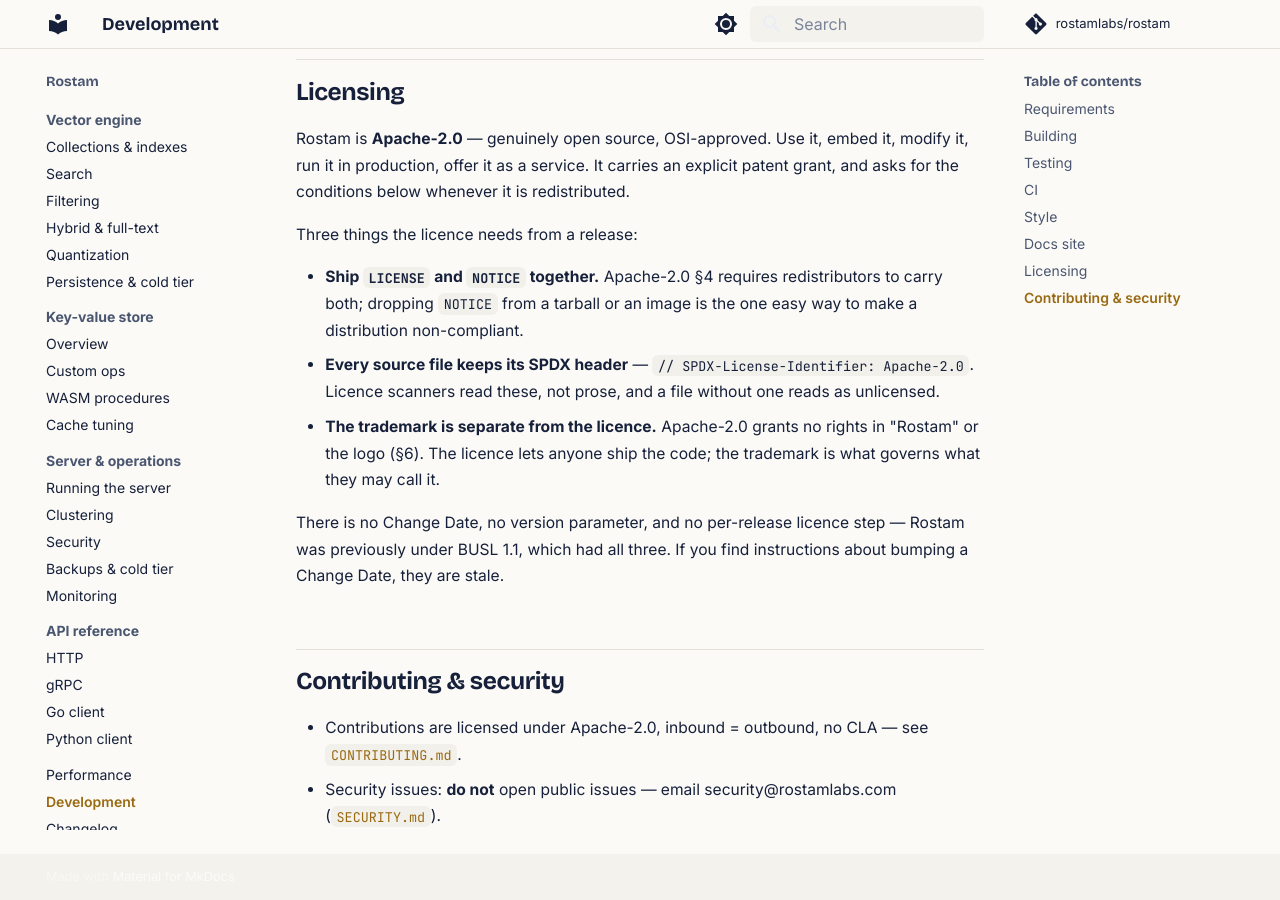
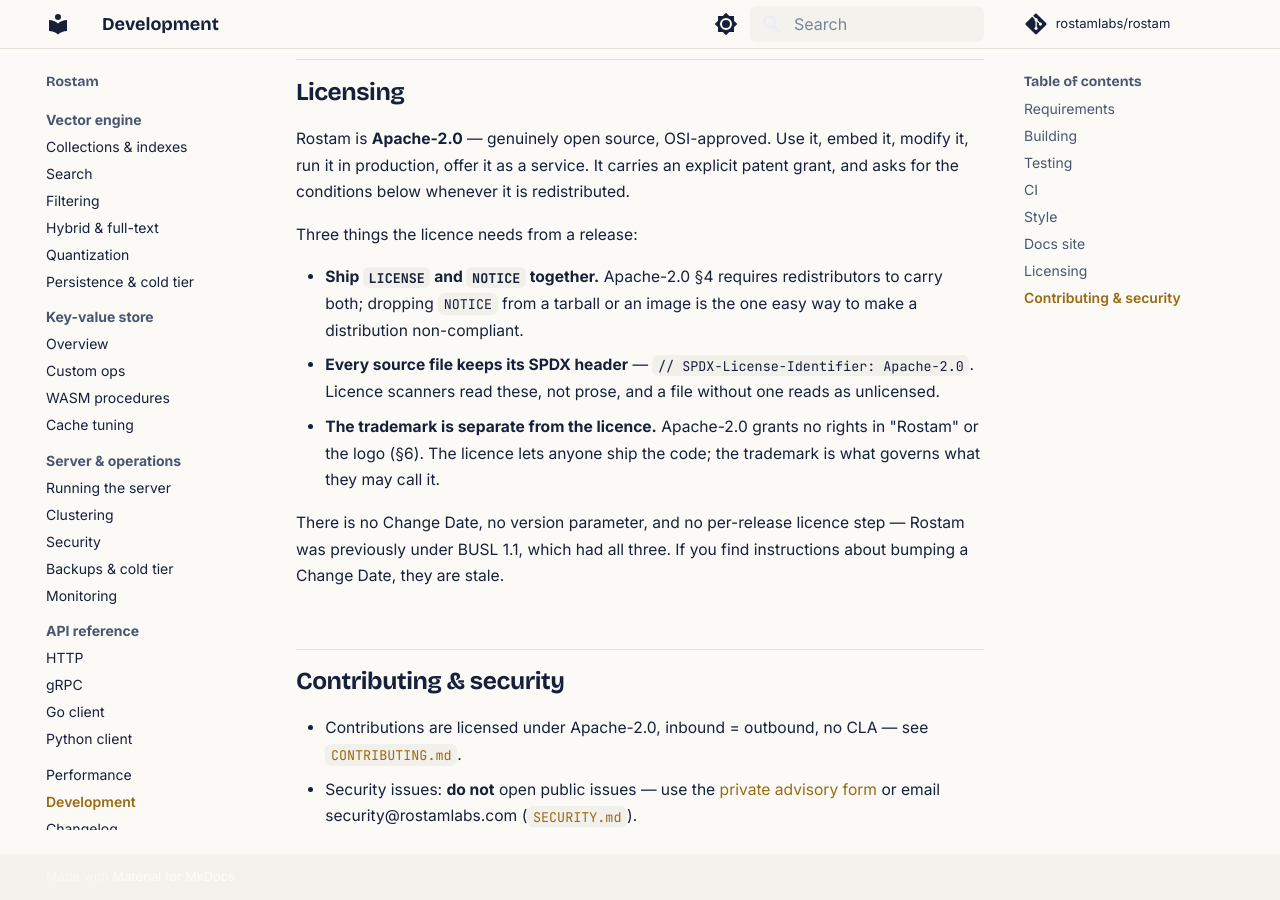
Before and after one commit to Keivan-S/rostam, an MkDocs documentation site: the page built from docs/development.md, in a window 1280 px wide and 900 px high, scrolled down 2779 px. Built offline with MkDocs 1.6.1 and Material for MkDocs 9.7.7, drawn with Linux system fonts in a browser that asks for light colours; comment, search, counter and statistics services are not loaded.

Commit message:
docs(security): lead with the channel that actually works
SECURITY.md named security@rostamlabs.com as the only route. The domain was
registered today and has no MX record, so that address bounces — leaving a public
repo with no working way to receive a vulnerability report.

GitHub's private advisory form is now enabled and is listed first; the email
stays as an alternative for once mail routing is live.

```diff
--- a/docs/development.md
+++ b/docs/development.md
@@ -106,6 +106,7 @@
 
 - Contributions are licensed under Apache-2.0, inbound = outbound, no CLA — see
   [`CONTRIBUTING.md`](https://github.com/rostamlabs/rostam/blob/main/CONTRIBUTING.md).
-- Security issues: **do not** open public issues — email
-  security@rostamlabs.com
+- Security issues: **do not** open public issues — use the
+  [private advisory form](https://github.com/rostamlabs/rostam/security/advisories/new)
+  or email security@rostamlabs.com
   ([`SECURITY.md`](https://github.com/rostamlabs/rostam/blob/main/SECURITY.md)).
```
Also changed, not shown: SECURITY.md (+8 -1 lines), docs/server/security.md (+3 -2 lines).
